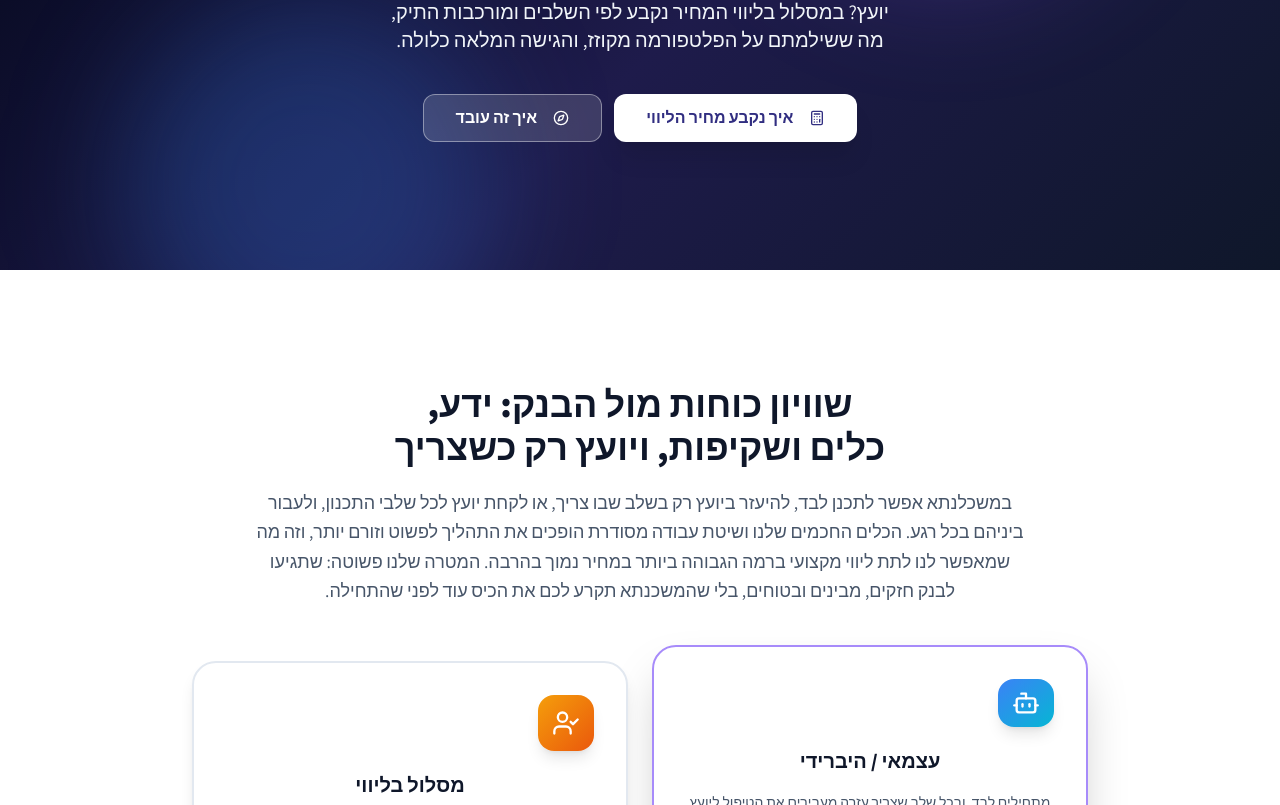
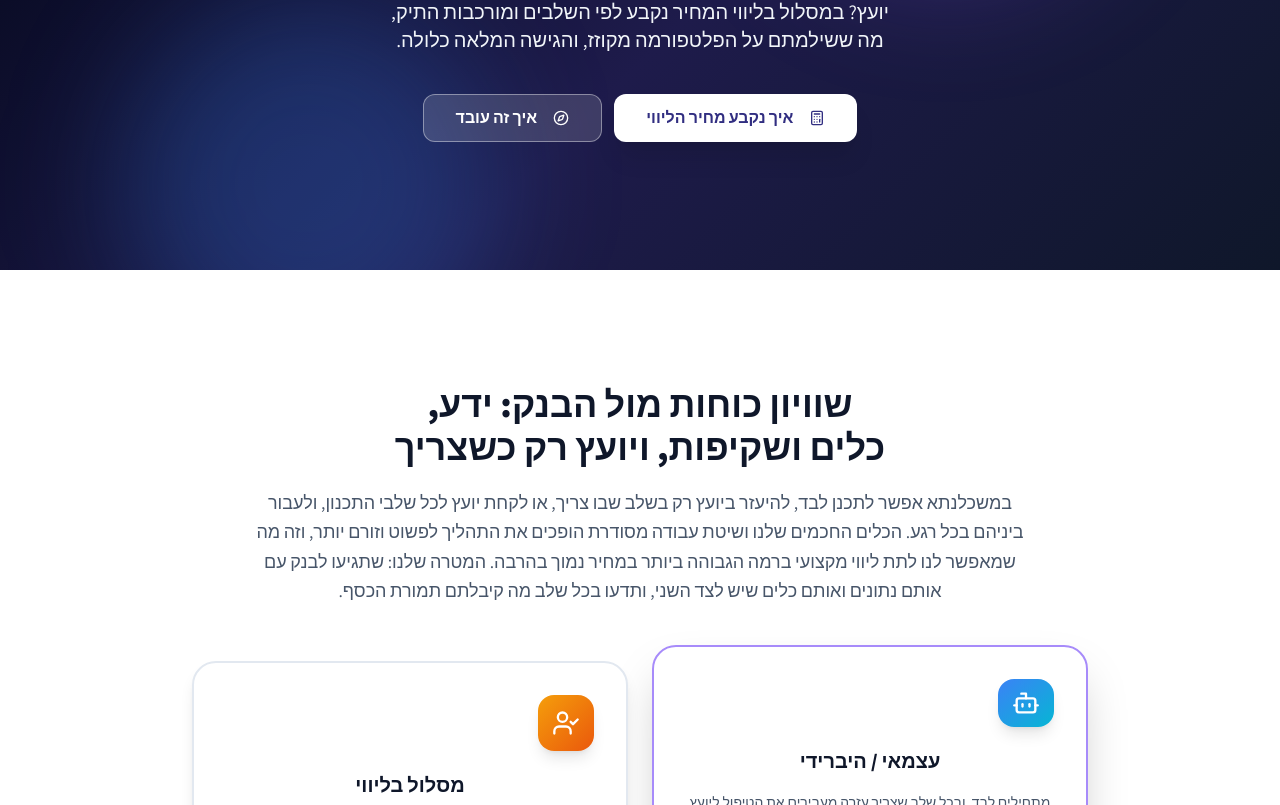
Before and after one commit to klim111/mashklanta, a Next.js app: page /pricing in a window 1280 px wide. Shown: the part 397-1202 px from the top of the page. Built offline with nearby package versions, Linux system fonts and the light colour scheme; no server answers; the database is empty.

Commit message:
Pricing: tracks intro ends on equal data and visible adviser work
Co-Authored-By: Claude Opus 5.5 <noreply@anthropic.com>
Claude-Session: https://claude.ai/code/session_01DejzqQb8zCbzdi6b1shai3

```diff
--- a/src/data/platform/pricing.ts
+++ b/src/data/platform/pricing.ts
@@ -34,7 +34,7 @@ export const TRACKS_HEADLINE = 'שוויון כוחות מול הבנק: ידע,
 export const TRACKS_INTRO =
   'במשכלנתא אפשר לתכנן לבד, להיעזר ביועץ רק בשלב שבו צריך, או לקחת יועץ לכל שלבי התכנון, ולעבור ביניהם בכל רגע. ' +
   'הכלים החכמים שלנו ושיטת עבודה מסודרת הופכים את התהליך לפשוט וזורם יותר, וזה מה שמאפשר לנו לתת ליווי מקצועי ברמה הגבוהה ביותר במחיר נמוך בהרבה. ' +
-  'המטרה שלנו פשוטה: שתגיעו לבנק חזקים, מבינים ובטוחים, בלי שהמשכנתא תקרע לכם את הכיס עוד לפני שהתחילה.';
+  'המטרה שלנו: שתגיעו לבנק עם אותם נתונים ואותם כלים שיש לצד השני, ותדעו בכל שלב מה קיבלתם תמורת הכסף.';
 
 export type PlanId = string;
 
```
